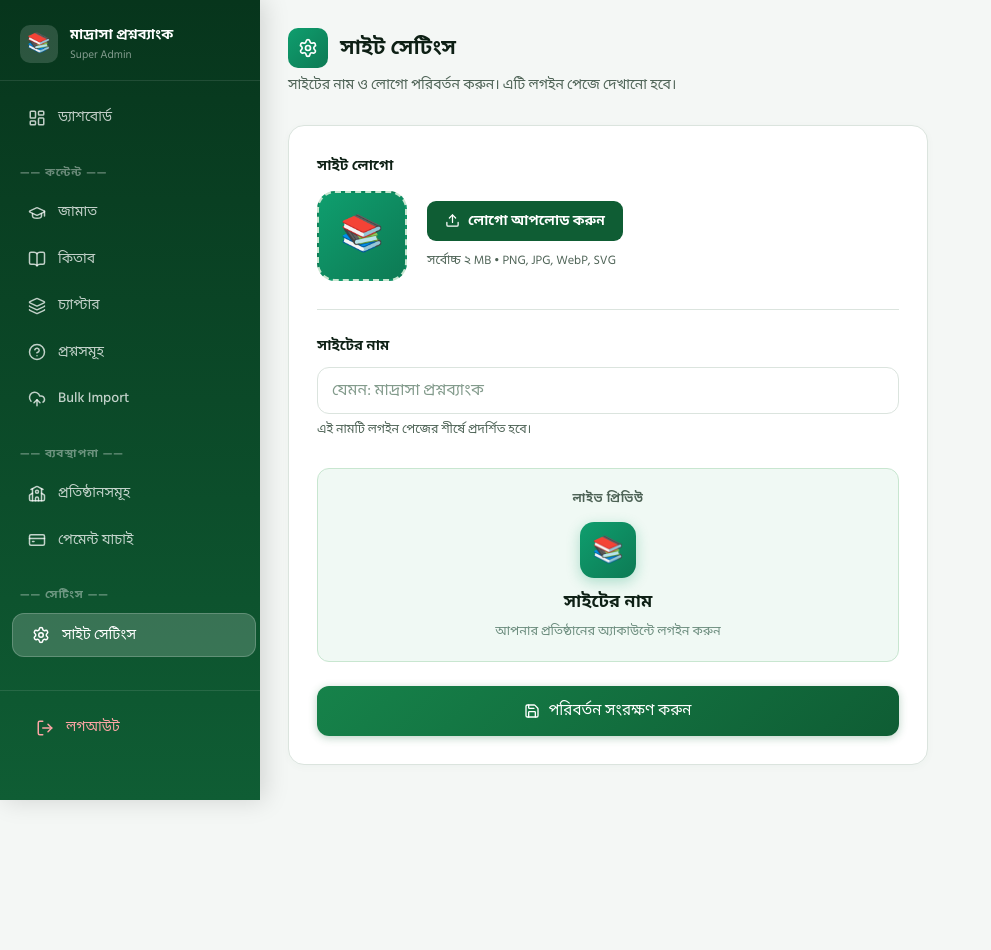
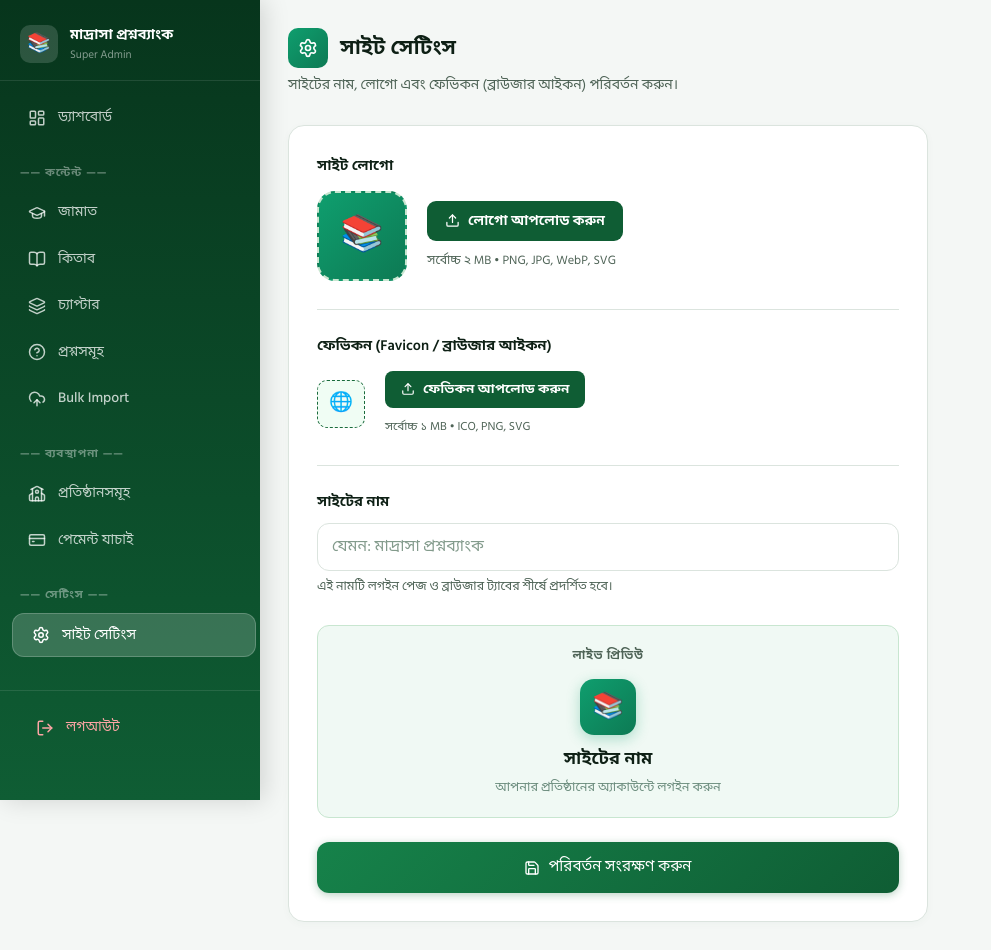
Before and after one commit to saddamhosen-2004/Madrasha-question-bank, a Next.js app: page /admin/settings in a window 1280 px wide. Shown: the whole page, without its empty margins (0-991 px from the left). Before the commit the page ends 800 px from the top, so only its background shows below. Built offline with nearby package versions, Linux system fonts and the light colour scheme; no server answers; the database is empty.

Commit message:
Add option to change site favicon dynamically from admin settings panel

```diff
--- a/app/admin/settings/page.tsx
+++ b/app/admin/settings/page.tsx
@@ -8,12 +8,20 @@ import Image from 'next/image'
 
 export default function SiteSettingsPage() {
   const [siteName, setSiteName] = useState('')
+
   const [logoUrl, setLogoUrl] = useState<string | null>(null)
   const [logoFile, setLogoFile] = useState<File | null>(null)
   const [logoPreview, setLogoPreview] = useState<string | null>(null)
+
+  const [faviconUrl, setFaviconUrl] = useState<string | null>(null)
+  const [faviconFile, setFaviconFile] = useState<File | null>(null)
+  const [faviconPreview, setFaviconPreview] = useState<string | null>(null)
+
   const [loading, setLoading] = useState(true)
   const [saving, setSaving] = useState(false)
-  const fileRef = useRef<HTMLInputElement>(null)
+
+  const logoInputRef = useRef<HTMLInputElement>(null)
+  const faviconInputRef = useRef<HTMLInputElement>(null)
 
   useEffect(() => {
     loadSettings()
@@ -32,6 +40,8 @@ export default function SiteSettingsPage() {
       setSiteName(data.site_name || '')
       setLogoUrl(data.site_logo_url || null)
       setLogoPreview(data.site_logo_url || null)
+      setFaviconUrl(data.site_favicon_url || null)
+      setFaviconPreview(data.site_favicon_url || null)
     }
     setLoading(false)
   }
@@ -47,11 +57,29 @@ export default function SiteSettingsPage() {
     setLogoPreview(URL.createObjectURL(file))
   }
 
+  function handleFaviconChange(e: React.ChangeEvent<HTMLInputElement>) {
+    const file = e.target.files?.[0]
+    if (!file) return
+    if (file.size > 1 * 1024 * 1024) {
+      toast.error('ফেভিকন সাইজ সর্বোচ্চ ১ MB হতে পারবে')
+      return
+    }
+    setFaviconFile(file)
+    setFaviconPreview(URL.createObjectURL(file))
+  }
+
   function removeLogo() {
     setLogoFile(null)
     setLogoPreview(null)
     setLogoUrl(null)
-    if (fileRef.current) fileRef.current.value = ''
+    if (logoInputRef.current) logoInputRef.current.value = ''
+  }
+
+  function removeFavicon() {
+    setFaviconFile(null)
+    setFaviconPreview(null)
+    setFaviconUrl(null)
+    if (faviconInputRef.current) faviconInputRef.current.value = ''
   }
 
   async function handleSave(e: React.FormEvent) {
@@ -64,8 +92,9 @@ export default function SiteSettingsPage() {
     setSaving(true)
     const supabase = createClient()
     let finalLogoUrl = logoUrl
+    let finalFaviconUrl = faviconUrl
 
-    // Upload new logo if selected
+    // 1. Upload new logo if selected
     if (logoFile) {
       const ext = logoFile.name.split('.').pop()
       const filePath = `site-logo.${ext}`
@@ -85,12 +114,33 @@ export default function SiteSettingsPage() {
       finalLogoUrl = urlData.publicUrl + '?t=' + Date.now()
     }
 
-    // Update site_settings row
+    // 2. Upload new favicon if selected
+    if (faviconFile) {
+      const ext = faviconFile.name.split('.').pop()
+      const filePath = `site-favicon.${ext}`
+      const { error: uploadError } = await supabase.storage
+        .from('site-assets')
+        .upload(filePath, faviconFile, { upsert: true })
+
+      if (uploadError) {
+        toast.error('ফেভিকন আপলোড ব্যর্থ: ' + uploadError.message)
+        setSaving(false)
+        return
+      }
+
+      const { data: urlData } = supabase.storage
+        .from('site-assets')
+        .getPublicUrl(filePath)
+      finalFaviconUrl = urlData.publicUrl + '?t=' + Date.now()
+    }
+
+    // 3. Update database row
     const { error } = await supabase
       .from('site_settings')
       .update({
         site_name: siteName.trim(),
         site_logo_url: finalLogoUrl,
+        site_favicon_url: finalFaviconUrl,
         updated_at: new Date().toISOString(),
       })
       .eq('id', 1)
@@ -101,6 +151,11 @@ export default function SiteSettingsPage() {
       toast.success('সাইট সেটিংস সফলভাবে সংরক্ষিত হয়েছে!')
       setLogoUrl(finalLogoUrl)
       setLogoFile(null)
+      setFaviconUrl(finalFaviconUrl)
+      setFaviconFile(null)
+
+      // Force reload layout or browser title/icons if needed, or simple refresh
+      router.refresh()
     }
     setSaving(false)
   }
@@ -131,7 +186,7 @@ export default function SiteSettingsPage() {
           </h1>
         </div>
         <p style={{ color: 'var(--color-text-muted)', fontSize: '0.88rem', margin: 0 }}>
-          সাইটের নাম ও লোগো পরিবর্তন করুন। এটি লগইন পেজে দেখানো হবে।
+          সাইটের নাম, লোগো এবং ফেভিকন (ব্রাউজার আইকন) পরিবর্তন করুন।
         </p>
       </div>
 
@@ -173,7 +228,7 @@ export default function SiteSettingsPage() {
               {/* Controls */}
               <div style={{ display: 'flex', flexDirection: 'column', gap: '10px' }}>
                 <input
-                  ref={fileRef}
+                  ref={logoInputRef}
                   type="file"
                   accept="image/jpeg,image/png,image/webp,image/gif,image/svg+xml"
                   onChange={handleLogoChange}
@@ -182,7 +237,7 @@ export default function SiteSettingsPage() {
                 />
                 <button
                   type="button"
-                  onClick={() => fileRef.current?.click()}
+                  onClick={() => logoInputRef.current?.click()}
                   style={{
                     display: 'flex', alignItems: 'center', gap: '8px',
                     padding: '9px 18px',
@@ -228,6 +283,94 @@ export default function SiteSettingsPage() {
 
           <div style={{ height: '1px', background: 'var(--color-border)', margin: '4px 0 24px' }} />
 
+          {/* Favicon Section */}
+          <div style={{ marginBottom: '28px' }}>
+            <label style={{ display: 'block', fontWeight: 600, fontSize: '0.9rem', color: 'var(--color-text)', marginBottom: '14px' }}>
+              ফেভিকন (Favicon / ব্রাউজার আইকন)
+            </label>
+
+            <div style={{ display: 'flex', alignItems: 'center', gap: '20px', flexWrap: 'wrap' }}>
+              {/* Preview */}
+              <div style={{
+                width: '48px', height: '48px', borderRadius: '10px',
+                background: faviconPreview ? 'transparent' : '#f0fdf4',
+                display: 'flex', alignItems: 'center', justifyContent: 'center',
+                fontSize: '1.2rem',
+                border: '1.5px dashed #1a6b3c',
+                overflow: 'hidden',
+                flexShrink: 0,
+                position: 'relative',
+              }}>
+                {faviconPreview ? (
+                  <Image
+                    src={faviconPreview}
+                    alt="ফেভিকন প্রিভিউ"
+                    fill
+                    style={{ objectFit: 'contain', padding: '4px' }}
+                    unoptimized
+                  />
+                ) : (
+                  '🌐'
+                )}
+              </div>
+
+              {/* Controls */}
+              <div style={{ display: 'flex', flexDirection: 'column', gap: '10px' }}>
+                <input
+                  ref={faviconInputRef}
+                  type="file"
+                  accept="image/x-icon,image/png,image/jpeg,image/webp,image/svg+xml"
+                  onChange={handleFaviconChange}
+                  style={{ display: 'none' }}
+                  id="favicon-upload"
+                />
+                <button
+                  type="button"
+                  onClick={() => faviconInputRef.current?.click()}
+                  style={{
+                    display: 'flex', alignItems: 'center', gap: '8px',
+                    padding: '8px 16px',
+                    background: 'var(--color-primary)',
+                    color: 'white',
+                    border: 'none', borderRadius: '8px',
+                    fontSize: '0.84rem', fontWeight: 600,
+                    cursor: 'pointer',
+                    fontFamily: 'inherit',
+                  }}
+                >
+                  <Upload style={{ width: '14px', height: '14px' }} />
+                  ফেভিকন আপলোড করুন
+                </button>
+
+                {faviconPreview && (
+                  <button
+                    type="button"
+                    onClick={removeFavicon}
+                    style={{
+                      display: 'flex', alignItems: 'center', gap: '8px',
+                      padding: '8px 16px',
+                      background: '#fee2e2',
+                      color: '#dc2626',
+                      border: 'none', borderRadius: '8px',
+                      fontSize: '0.84rem', fontWeight: 600,
+                      cursor: 'pointer',
+                      fontFamily: 'inherit',
+                    }}
+                  >
+                    <X style={{ width: '14px', height: '14px' }} />
+                    ফেভিকন মুছুন
+                  </button>
+                )}
+
+                <p style={{ fontSize: '0.74rem', color: 'var(--color-text-muted)', margin: 0 }}>
+                  সর্বোচ্চ ১ MB • ICO, PNG, SVG
+                </p>
+              </div>
+            </div>
+          </div>
+
+          <div style={{ height: '1px', background: 'var(--color-border)', margin: '4px 0 24px' }} />
+
           {/* Site Name */}
           <div style={{ marginBottom: '28px' }}>
             <label htmlFor="site-name" style={{ display: 'block', fontWeight: 600, fontSize: '0.9rem', color: 'var(--color-text)', marginBottom: '10px' }}>
@@ -244,7 +387,7 @@ export default function SiteSettingsPage() {
               style={{ fontSize: '1rem' }}
             />
             <p style={{ fontSize: '0.78rem', color: 'var(--color-text-muted)', marginTop: '6px' }}>
-              এই নামটি লগইন পেজের শীর্ষে প্রদর্শিত হবে।
+              এই নামটি লগইন পেজ ও ব্রাউজার ট্যাবের শীর্ষে প্রদর্শিত হবে।
             </p>
           </div>
 
--- a/app/layout.tsx
+++ b/app/layout.tsx
@@ -1,11 +1,40 @@
 import type { Metadata } from 'next'
+import { createClient } from '@/lib/supabase/server'
 import './globals.css'
 import { Toaster } from 'react-hot-toast'
 
-export const metadata: Metadata = {
-  title: 'মাদ্রাসা প্রশ্নব্যাংক | Madrasha Question Bank',
-  description: 'বাংলাদেশের মাদ্রাসাগুলোর জন্য সহজ ও দ্রুত প্রশ্নপত্র তৈরির অনলাইন সিস্টেম',
-  keywords: 'মাদ্রাসা, প্রশ্নব্যাংক, question bank, madrasha, Bangladesh',
+export async function generateMetadata(): Promise<Metadata> {
+  let title = 'মাদ্রাসা প্রশ্নব্যাংক | Madrasha Question Bank'
+  let faviconUrl = '/favicon.ico'
+
+  try {
+    const supabase = await createClient()
+    const { data } = await supabase
+      .from('site_settings')
+      .select('site_name, site_favicon_url')
+      .eq('id', 1)
+      .single()
+
+    if (data) {
+      if (data.site_name) {
+        title = data.site_name
+      }
+      if (data.site_favicon_url) {
+        faviconUrl = data.site_favicon_url
+      }
+    }
+  } catch (e) {
+    // Ignore error
+  }
+
+  return {
+    title,
+    description: 'বাংলাদেশের মাদ্রাসাগুলোর জন্য সহজ ও দ্রুত প্রশ্নপত্র তৈরির অনলাইন সিস্টেম',
+    keywords: 'মাদ্রাসা, প্রশ্নব্যাংক, question bank, madrasha, Bangladesh',
+    icons: {
+      icon: faviconUrl,
+    },
+  }
 }
 
 export default function RootLayout({
```
